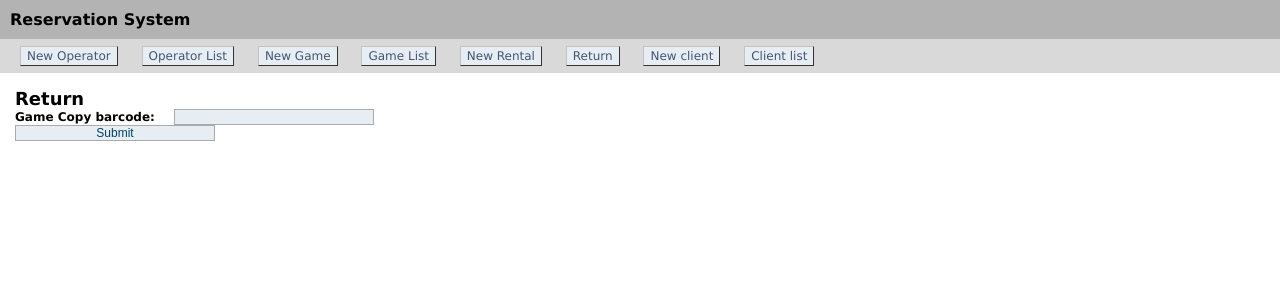
After one commit to asarbs/GameRentalSystem, a Django app: page /ReservationSystemApp/formReturn/ in a window 1280 px wide. The commit adds this page. Shown: the top 300 px of the page. Run offline with Django 3.2, Linux system fonts and the light colour scheme; parts of the project's set-up code (start-up, migrations or seed data) failed here and were passed over; some web fonts are replaced.

Commit message:
Return of game copy

```diff
--- a/ReservationSystemProject/ReservationSystemApp/models.py
+++ b/ReservationSystemProject/ReservationSystemApp/models.py
@@ -40,6 +40,7 @@ class GameCopy(models.Model):
     comments = models.TextField(blank=True, verbose_name="Comments")
     state = models.CharField(max_length=6, choices=STATE, default="Free", verbose_name="State")
     game = models.ForeignKey(Game, on_delete=models.CASCADE)
+    client = models.ForeignKey(Client, verbose_name="Client", blank=True, null=True)
 
 
 class Event(models.Model):
--- a/ReservationSystemProject/ReservationSystemApp/views.py
+++ b/ReservationSystemProject/ReservationSystemApp/views.py
@@ -187,9 +187,18 @@ def Rental(request):
         except ObjectDoesNotExist as x:
             errors['clientBarcode_errors'].append("Client not found")
 
+        if gameCopy.state == GameCopy.STATE[0][0]:
+            errors['gameCopyBarcode_errors'].append("Game rented")
+
+        print()
+        if len(errors['gameCopyBarcode_errors']) > 0 or len(errors['clientBarcode_errors']) > 0 or len(errors['gameCopyWeight_errors']) > 0:
+            values.update(errors)
+            return render(request, "ReservationSystemApp/Rental_form.html", values)
+
         gameCopy.weight = request.POST['gameCopyWeight']
         gameCopy.comments = request.POST['comment']
         gameCopy.state = GameCopy.STATE[0][0]
+        gameCopy.client = clinet
         gameCopy.save()
 
         return HttpResponseRedirect(reverse("GameDetails", args=(gameCopy.game.id,)))
@@ -226,5 +235,6 @@ def makeReturn(request, pk):
     gameCopy.weight = 0
     gameCopy.comments = ""
     gameCopy.state = GameCopy.STATE[1][0]
+    gameCopy.client = None
     gameCopy.save()
     return HttpResponseRedirect(reverse("GameDetails", args=(gameCopy.game.id,)))
--- /dev/null
+++ b/ReservationSystemProject/templates/ReservationSystemApp/Return_form.html
@@ -0,0 +1,32 @@
+{% extends "index.html" %}
+{% block main %}
+
+<h2>Return</h2>
+
+{% if gameCopy == None %}
+<form action="{% url "Return" %}" method="post">
+    {% csrf_token %}
+    <p>
+        <label for="gameCopyBarcode">Game Copy barcode:</label>
+        <input type="text" name="gameCopyBarcode" id="gameCopyBarcode" value="{{ gameCopyBarcode_val }}" />
+        <ul class="error_list">
+        {% for error in gameCopyBarcode_errors %}
+            <li class="error">{{ error }}</li>
+        {% endfor %}
+        </ul>
+    </p>
+    <input type="submit" value="Submit" />
+</form>
+{% endif %}
+{% if gameCopy != None %}
+<h3>Game copy details</h3>
+<p><b>Title:</b> {{ gameCopy.game }}</p>
+<p><b>Client:</b> {{ gameCopy.client }}</p>
+<p><b>Weight:</b> {{ gameCopy.weight }}</p>
+<p><b>Comment:</b> {{ gameCopy.comments }}</p>
+<br />
+<a href="{% url "makeReturn" pk=gameCopy.id %}" class="button">Save return</a>
+{% endif %}
+
+
+{% endblock %}
--- a/ReservationSystemProject/templates/ReservationSystemApp/game_detail.html
+++ b/ReservationSystemProject/templates/ReservationSystemApp/game_detail.html
@@ -22,6 +22,9 @@
             State
         </th>
         <th>
+            Client
+        </th>
+        <th>
             Action
         </th>
     </tr>
@@ -38,6 +41,9 @@
             </td>
             <td>
                 {{ gamecopy.state }}
+            </td>
+            <td>
+                {{ gamecopy.client|default_if_none:"" }}
             </td>
             <td>
                 <a href="{% url "DeleterGameCopy" pk=gamecopy.id %}?game_id={{ object.id }}" class="button">Delete</a>
--- a/ReservationSystemProject/templates/index.html
+++ b/ReservationSystemProject/templates/index.html
@@ -11,6 +11,7 @@
     <a href="{% url "NewGame" %}" class="button">New Game</a>
     <a href="{% url "GamesList" %}" class="button">Game List</a>
     <a href="{% url "Rental" %}" class="button">New Rental</a>
+    <a href="{% url "Return" %}" class="button">Return</a>
     <a href="{% url "NewClient" %}" class="button">New client</a>
     <a href="{% url "ClientList" %}" class="button">Client list</a>
 </div>
```
Also changed, not shown: ReservationSystemProject/ReservationSystemApp/migrations/0003_gamecopy_client.py (added).
